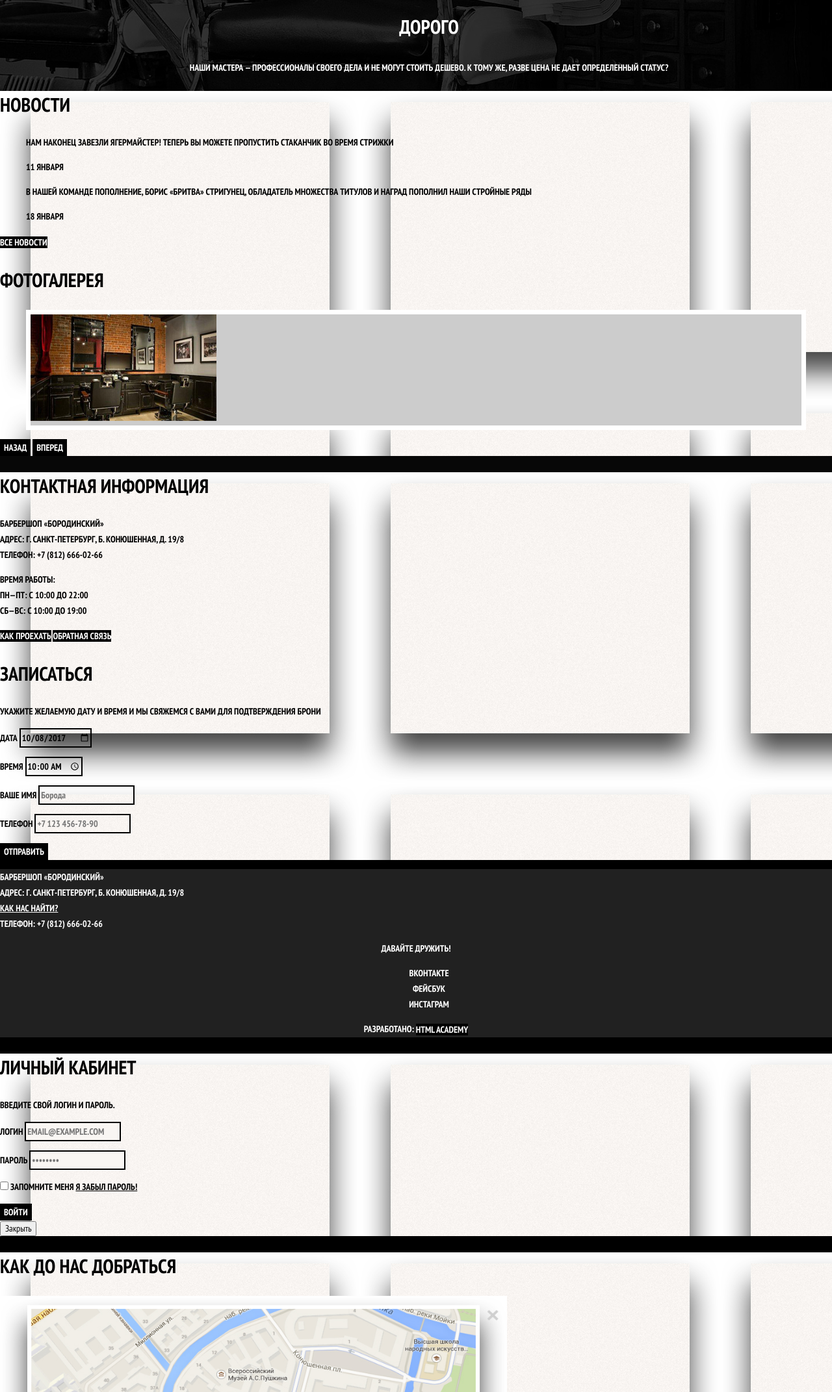
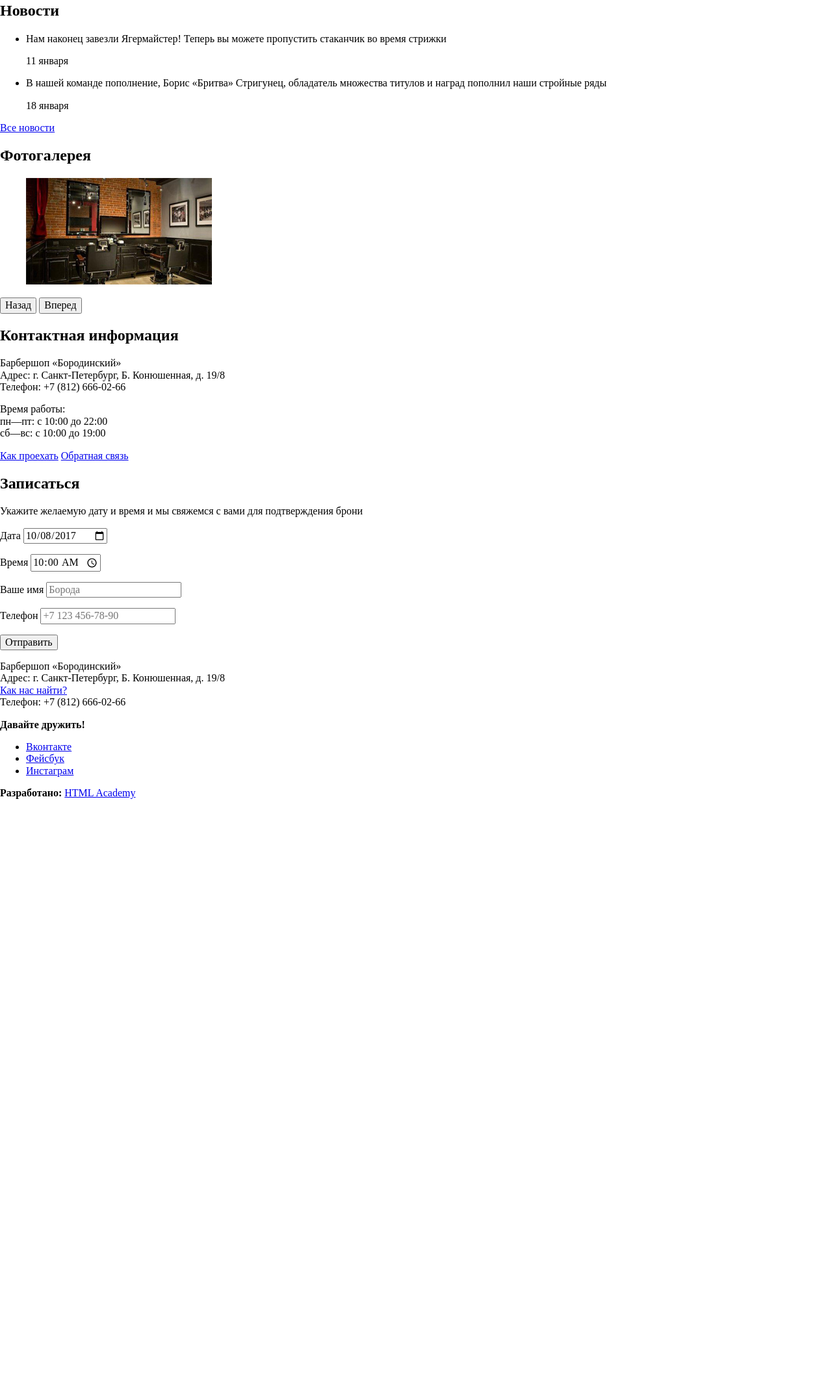
Before and after one commit to Yo-Yo31/1043611-barbershop-27, a plain HTML site: page index.html in a window 1280 px wide. Shown: the part 657-2800 px from the top of the page at 65% size. After the commit the page ends 1904 px from the top, so only its background shows below. Drawn offline with nearby package versions, Linux system fonts and the light colour scheme; files whose address does not match are found by name.

Commit message:
Update index.html

```diff
--- a/index.html
+++ b/index.html
@@ -1,47 +1,40 @@
 <!DOCTYPE html>
 <html lang="ru">
 <head>
-    <meta charset="utf-8">
+  <meta charset="UTF-8">
   <title>Барбершоп «Бородинский»</title>
   <link href="https://fonts.googleapis.com/css?family=PT+Sans+Narrow:400,700&amp;subset=latin,cyrillic" rel="stylesheet">
   <link href="css/normalize.css" rel="stylesheet">
-    <link href="css/style.css" rel="stylesheet">
 </head>
-  </head>
+
 <body>
+
 <header class="main-header">
   <nav class="main-navigation">
     <a class="main-header-logo">
       <img src="img/index-logo.svg" width="368" height="153" alt="Логотип барбершопа «Бородинский»">
     </a>
+    <div class="main-navigation-wrapper">
+      <div class="container">
         <ul class="site-navigation">
-		  		<li>
-		  			<a href="info.html">Информация</a>
-		  		</li>
-		  		<li>
-		  			<a href="news.html">Новости</a>
-		  		</li>
-		  		<li>
-		  			<a href="price.html">Прайс-лист</a>
-		  		</li>
-		  		<li>
-		  			<a href="catalog.html">Магазин</a>
-		  		</li>
-	  			<li>
-	  				<a href="contacts.html">Контакты</a>
-	  			   </li>
+          <li><a href="info.html">Информация</a></li>
+          <li><a href="news.html">Новости</a></li>
+          <li><a href="price.html">Прайс-лист</a></li>
+          <li><a href="catalog.html">Магазин</a></li>
+          <li><a href="contacts.html">Контакты</a></li>
         </ul>
         <ul class="user-navigation">
-	  			<li>
-	            <a class="login-link" href="login.html">
-                Вход
-              </a>
-          </li>
+          <li><a class="login-link" href="login.html">Вход</a></li>
         </ul>
+      </div>
+    </div>
   </nav>
 </header>
+
 <main class="container">
+
   <h1 class="visually-hidden">Барбершоп «Бородинский»</h1>
+
   <section class="features">
     <h2 class="visually-hidden">Преимущества</h2>
     <ul class="features-list">
@@ -59,32 +52,33 @@
       </li>
     </ul>
   </section>
+
   <div class="index-columns">
     <section class="news">
       <h2>Новости</h2>
       <ul class="news-list">
-    				<li class="news=item">
+        <li class="news-item">
           <p>Нам наконец завезли Ягермайстер! Теперь вы можете пропустить стаканчик во время стрижки</p>
-    					<time datetime="2019-01-11">11 января</time>
+          <time datetime="2016-01-11">11 января</time>
         </li>
-    				<li class="news=item">
+        <li class="news-item">
           <p>В нашей команде пополнение, Борис «Бритва» Стригунец, обладатель множества титулов и наград пополнил наши стройные ряды</p>
-    					<time datetime="2019-01-18">18 января</time>
+          <time datetime="2016-01-18">18 января</time>
         </li>
       </ul>
       <a class="button" href="news.html">Все новости</a>
     </section>
+
     <section class="gallery">
       <h2>Фотогалерея</h2>
       <figure class="gallery-content">
-    				<a href="#">
-    					<img src="img/studio.jpg" width="286" height="164" alt="Интерьер">
-    				</a>
+        <a href="#"><img src="img/studio.jpg" width="286" height="164" alt="Интерьер"></a>
       </figure>
       <button class="button gallery-button gallery-button-back" type="button">Назад</button>
       <button class="button gallery-button gallery-button-next" type="button">Вперед</button>
     </section>
   </div>
+
   <div class="index-columns">
     <section class="contacts">
       <h2>Контактная информация</h2>
@@ -101,32 +95,36 @@
       <a class="button" href="map.html">Как проехать</a>
       <a class="button" href="contacts.html">Обратная связь</a>
     </section>
+
     <section class="appointment">
       <h2>Записаться</h2>
       <p class="appointment-info">Укажите желаемую дату и время и мы свяжемся с вами для подтверждения брони</p>
       <form class="appointment-form" action="https://echo.htmlacademy.ru" method="post">
         <p class="appointment-item">
           <label for="appointment-date">Дата</label>
-    					<input type="date" name="date" id="appointment-date" value="2017-10-08">
+          <input id="appointment-date" type="date" name="date" value="2017-10-08">
         </p>
         <p class="appointment-item">
           <label for="appointment-time">Время</label>
-    					<input type="time" id="appointment-time" name="time" value="10:00">
+          <input id="appointment-time" type="time" name="time" value="10:00">
         </p>
         <p class="appointment-item">
           <label for="appointment-name">Ваше имя</label>
-    					<input type="text" id="appointment-name" name="name" value="" placeholder="Борода">
+          <input id="appointment-name" type="text" name="name" value="" placeholder="Борода">
         </p>
         <p class="appointment-item">
           <label for="appointment-phone">Телефон</label>
-    					<input type="tel" id="appointment-phone" name="tel" value="" placeholder="+7 123 456-78-90">
+          <input id="appointment-phone" type="tel" name="phone" value="" placeholder="+7 123 456-78-90">
         </p>
         <button class="button" type="submit">Отправить</button>
       </form>
     </section>
   </div>
+
 </main>
+
 <footer class="main-footer">
+  <div class="container">
     <p class="footer-contacts">
     Барбершоп «Бородинский»<br>
     Адрес: г. Санкт-Петербург, Б. Конюшенная, д. 19/8<br>
@@ -142,42 +140,10 @@
     </ul>
   </div>
   <p class="footer-copyright">
-        <b>Разработано:</b>
-        <a class="button" href="https://htmlacademy.ru">HTML Academy</a>
+    <b>Разработано:</b> <a class="button" href="https://htmlacademy.ru">HTML Academy</a>
   </p>
+  </div>
 </footer>
 
-    <section class="modal modal-login">
-      <h2>Личный кабинет</h2>
-      <p>Введите свой логин и пароль.</p>
-      <form class="login-form" action="https://echo.htmlacademy.ru" method="post">
-        <p>
-          <label class="visually-hidden" for="user-login">Логин</label>
-          <input class="login-icon-user" id="user-login" type="text" name="login" placeholder="email@example.com">
-        </p>
-        <p>
-          <label class="visually-hidden" for="user-password">Пароль</label>
-          <input class="login-icon-password" id="user-password" type="password" name="password" placeholder="••••••••">
-        </p>
-        <p class="login-password-info">
-          <label class="login-checkbox">
-            <input type="checkbox" name="remember" class="visually-hidden">
-            <span class="checkbox-indicator"></span>
-            Запомните меня
-          </label>
-          <a class="restore" href="#">Я забыл пароль!</a>
-        </p>
-        <button class="button" type="submit">Войти</button>
-      </form>
-      <button class="modal-close" type="button">Закрыть</button>
-    </section>
-
-    <section class="modal modal-map">
-      <h2 class="visually-hidden">Как до нас добраться</h2>
-      <p>
-        <img src="img/map.jpg" width="780" height="560" alt="Офис компании по адресу ул. Большая Конюшенная 19/8, Санкт-Петербург">
-      </p>
-      <button class="modal-close" type="button">Закрыть</button>
-    </section>
 </body>
 </html>
```
Lines whose indentation alone changed are shown as unchanged.
